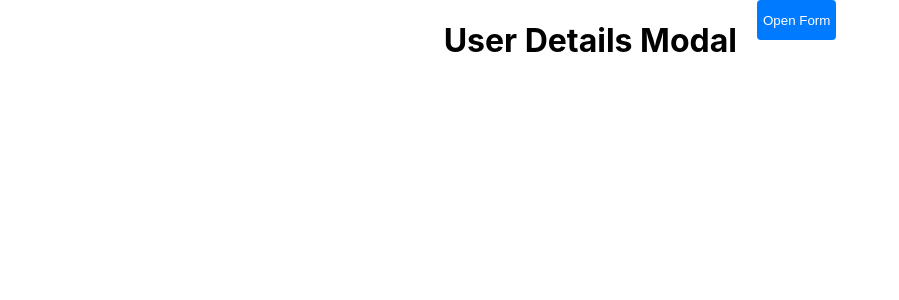
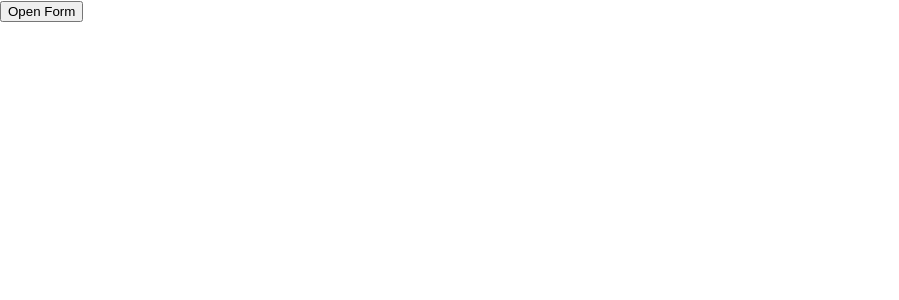
Before and after one commit to Ajju-Chauhan/X_Modal, a React (Create React App) app: page / in a window 1280 px wide. Shown: the top 300 px of the page, without its empty margins (0-899 px from the left). Built offline with nearby package versions, Linux system fonts and the light colour scheme.

Commit message:
pass test case 7..

```diff
--- a/src/XModal.jsx
+++ b/src/XModal.jsx
@@ -1,99 +1,70 @@
-import React, { useState } from "react";
-import Modal from "react-modal";
-import "./App.css";
+import React, { useState } from 'react';
+import Modal from 'react-modal';
+import './App.css';
 
-// Set the root element for the modal to prevent accessibility issues
-Modal.setAppElement("#root");
+Modal.setAppElement('#root');
 
 function XModal() {
-  // State to control whether the modal is open or closed
   const [modalIsOpen, setModalIsOpen] = useState(false);
-
-  // Form state variables to capture user input
-  const [username, setUsername] = useState("");
-  const [email, setEmail] = useState("");
-  const [dob, setDob] = useState("");
-  const [phone, setPhone] = useState("");
-
-  // State to hold form validation errors
+  const [username, setUsername] = useState('');
+  const [email, setEmail] = useState('');
+  const [dob, setDob] = useState('');
+  const [phone, setPhone] = useState('');
   const [errors, setErrors] = useState({});
 
-  // Function to open the modal
   const openModal = () => setModalIsOpen(true);
-
-  // Function to close the modal and reset the form fields
   const closeModal = () => {
     setModalIsOpen(false);
     resetForm();
   };
 
-  // Function to reset the form fields and clear errors
   const resetForm = () => {
-    setUsername("");
-    setEmail("");
-    setDob("");
-    setPhone("");
+    setUsername('');
+    setEmail('');
+    setDob('');
+    setPhone('');
     setErrors({});
   };
 
-  // Function to validate the form inputs
   const validateForm = () => {
     const errors = {};
 
-    // Username validation
     if (!username) {
       errors.username = "Username is required.";
     }
-
-    // Email validation
     if (!email) {
       errors.email = "Email is required.";
-    } else if (!email.includes("@")) {
+    } else if (!email.includes('@')) {
       errors.email = "Invalid email. Please check your email address.";
     }
-
-    // Phone number validation
     if (!phone) {
       errors.phone = "Phone number is required.";
     } else if (phone.length !== 10 || !/^\d{10}$/.test(phone)) {
-      alert("Invalid phone number. Please enter a 10-digit phone number.");
+      errors.phone = "Invalid phone number. Please enter a 10-digit phone number.";
     }
-
-    // Date of birth validation
     if (!dob) {
       errors.dob = "Date of birth is required.";
     } else if (new Date(dob) > new Date()) {
-      alert("Invalid date of birth. Please enter a valid date.");
+      errors.dob = "Invalid date of birth. Please enter a valid date.";
     }
 
     return errors;
   };
 
-  // Function to handle form submission
   const handleSubmit = (e) => {
-    e.preventDefault(); // Prevent form submission from refreshing the page
-
+    e.preventDefault();
     const validationErrors = validateForm();
-
-    // If there are validation errors, set them in the state and return
     if (Object.keys(validationErrors).length > 0) {
       setErrors(validationErrors);
       return;
     }
-
-    // Close the modal if the form is valid
     closeModal();
   };
 
   return (
     <div className="app">
-      {/* Button to open the modal */}
-      <div style={{ display: 'flex', justifyContent: 'center', gap: '20px' }}>
-      <h1>User Details Modal</h1>
-      <button onClick={openModal} className="submit-button">Open Form</button>
-      </div>
+      <button onClick={openModal}>Open Form</button>
 
-      {/* Modal component with custom styles */}
       <Modal
         isOpen={modalIsOpen}
         onRequestClose={closeModal}
@@ -142,9 +113,7 @@ function XModal() {
             />
             {errors.dob && <p>{errors.dob}</p>}
           </div>
-          <button type="submit" className="submit-button">
-            Submit
-          </button>
+          <button type="submit" className="submit-button">Submit</button>
         </form>
       </Modal>
     </div>
```
